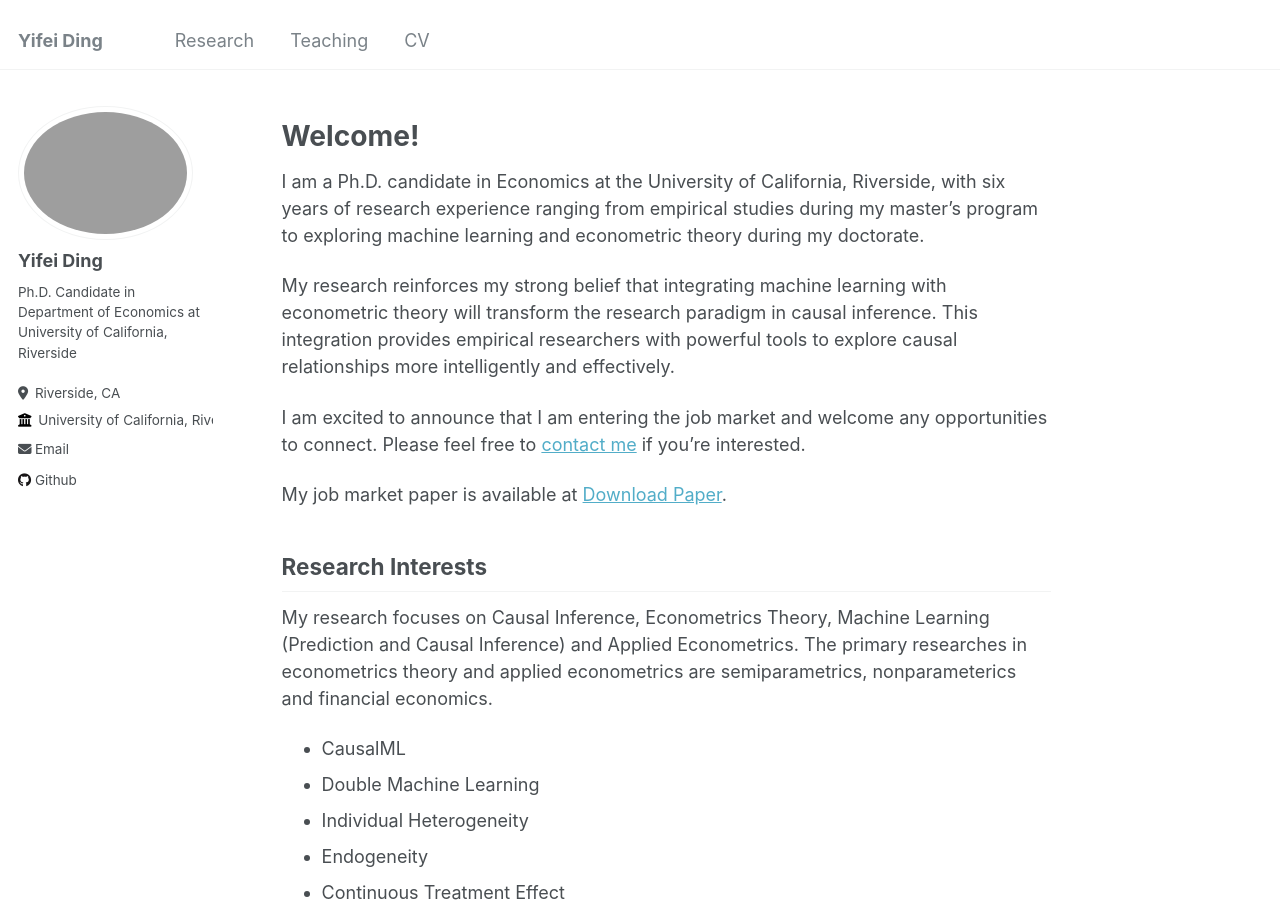
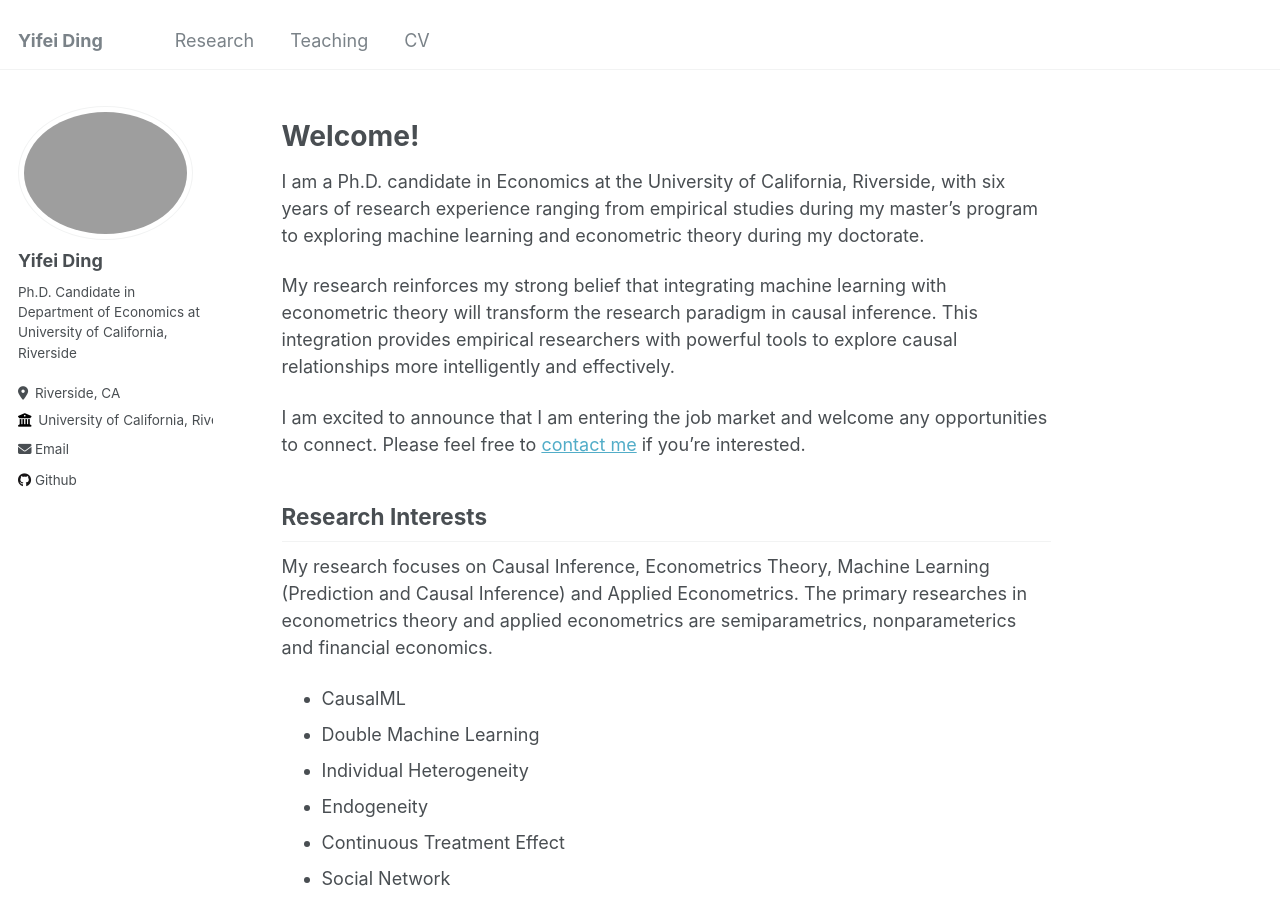
Before and after one commit to YifeiDing-UCR/YifeiDing-UCR.github.io, a Jekyll site: the page built from _pages/about.md, in a window 1280 px wide and 900 px high. Built offline with Jekyll 4.4.1, drawn with Linux system fonts in a browser that asks for light colours.

Commit message:
Update about.md

```diff
--- a/_pages/about.md
+++ b/_pages/about.md
@@ -16,7 +16,6 @@ My research reinforces my strong belief that integrating machine learning with e
 
 I am excited to announce that I am entering the job market and welcome any opportunities to connect. Please feel free to [contact me](mailto:yding067@ucr.edu) if you're interested.
 
-My job market paper is available at [Download Paper](https://yifeiding-ucr.github.io/files/Deep_learning_for_individual_heterogeneity_with_generated_regressors_Job_Market_Update.pdf).
 
 ## Research Interests
 
```
